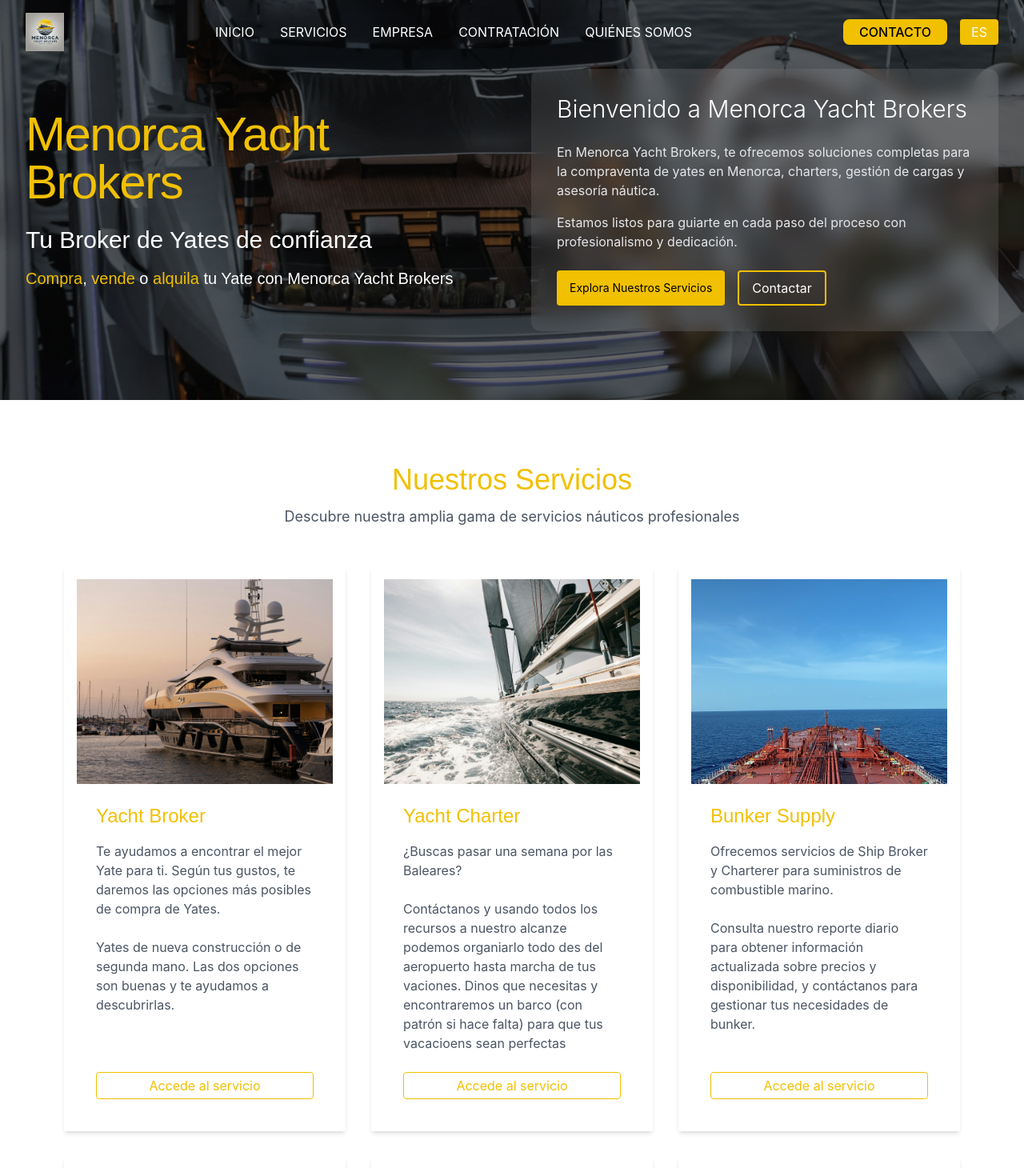
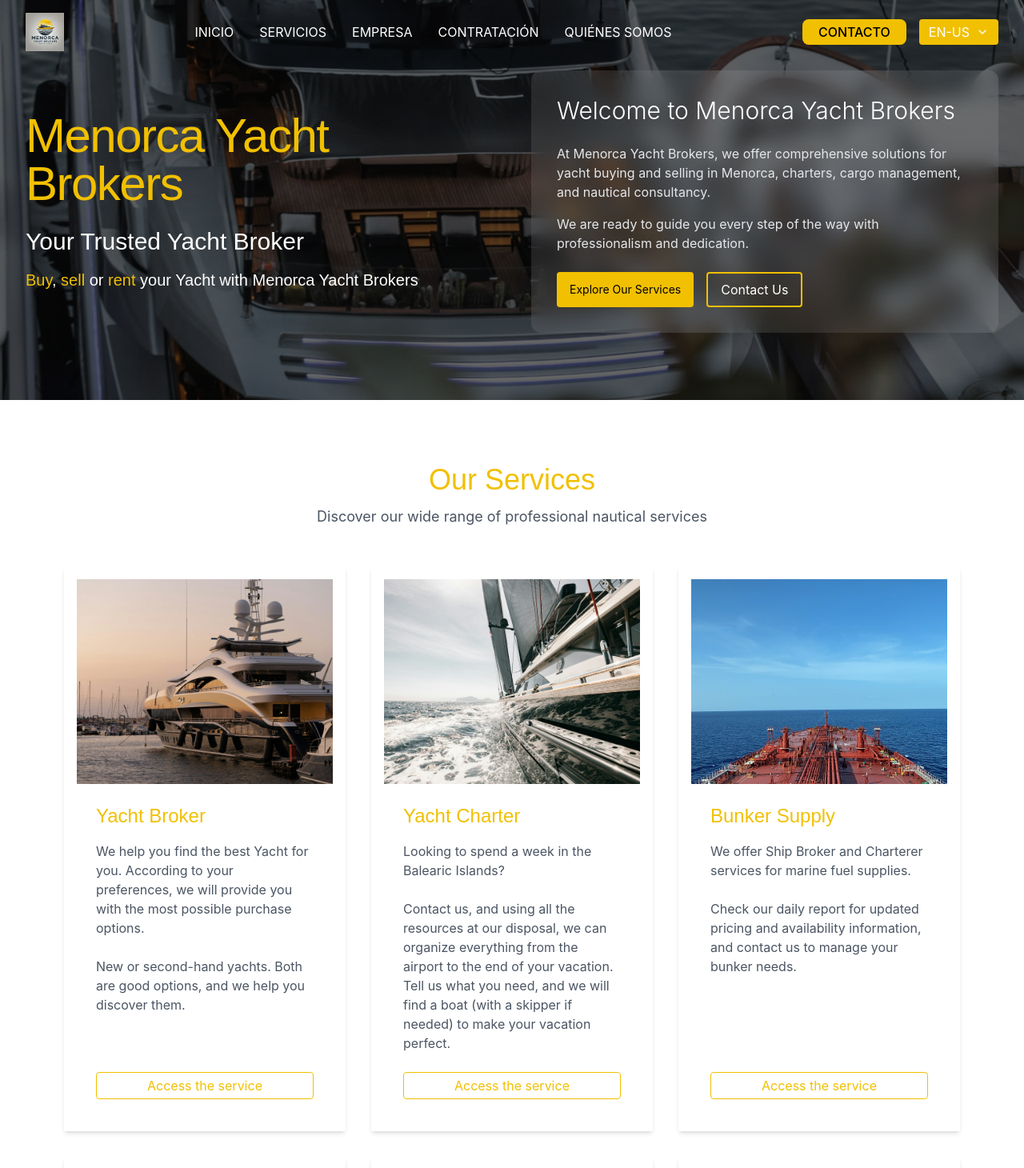
Before and after one commit to davidfreixes/myb, a Next.js app: page / in a window 1280 px wide. Shown: the top 1460 px of the page at 80% size. Built offline with nearby package versions, Linux system fonts and the light colour scheme.

Commit message:
feat: implement Internationalization (i18n)

```diff
--- a/client/home/components/hero.tsx
+++ b/client/home/components/hero.tsx
@@ -3,8 +3,21 @@
 import { motion } from "framer-motion";
 import Image from "next/image";
 import Link from "next/link";
+import { useEffect, useState } from "react";
+import { Trans, useTranslation } from "react-i18next";
+
 
 export default function Hero() {
+  const { t } = useTranslation();
+
+  const [isLoaded, setIsLoaded] = useState(false);
+
+  useEffect(() => {
+    setIsLoaded(true); // Aseguramos que i18next esté cargado
+  }, []);
+  if (!isLoaded) return null;
+
+
   const scrollToServices = () => {
     // Navegar a la sección de servicios
     const servicesSection = document.getElementById("services-section");
@@ -12,8 +25,9 @@
       servicesSection.scrollIntoView({ behavior: "smooth" });
     }
   };
+
   return (
-    <div className="relative min-h-[600px] md:min-h-[500px] w-full">
+    <div className="relative h-[100vh] md:h-[500px] w-full">
       {/* Background Image with Overlay */}
       <div className="absolute inset-0">
         <Image
@@ -28,8 +42,8 @@
 
       {/* Content */}
       <div className="relative z-10 mx-auto max-w-8xl px-4 sm:px-6 lg:px-8">
-        <div className="flex min-h-[600px] md:min-h-[500px] flex-col justify-center py-8 md:py-12">
-          <div className="grid md:grid-cols-2 gap-8 md:gap-12">
+        <div className="flex h-[100vh] md:h-[500px] flex-col py-8 md:py-12">
+          <div className="grid md:grid-cols-2 gap-20 md:gap-12 mt-10">
             {/* Left Column */}
             <motion.div
               initial={{ opacity: 0, y: 20 }}
@@ -37,18 +51,20 @@
               transition={{ duration: 0.8 }}
               className="flex flex-col justify-center space-y-4 md:space-y-6 text-white order-1 pt-16 md:pt-0"
             >
-              <h1 className="font-montserrat text-3xl sm:text-4xl md:text-5xl lg:text-6xl font-medium tracking-tight text-primary">
+              <h1 className="font-montserrat text-4xl md:text-5xl lg:text-6xl font-medium tracking-tight text-primary">
                 Menorca Yacht Brokers
               </h1>
               <div className="space-y-2 md:space-y-4">
-                <h2 className="text-xl sm:text-2xl md:text-3xl font-montserrat text-white">
-                  Tu Broker de Yates de confianza
+                <h2 className="text-2xl md:text-3xl font-montserrat text-white">
+                  {t("mainPage.hero.subtitle.part1")}
                 </h2>
-                <h2 className="font-montserrat sm:text-lg md:text-xl text-white">
-                  <span className="text-primary">Compra</span>,
-                  <span className="text-primary"> vende</span> o
-                  <span className="text-primary"> alquila</span> tu Yate con
-                  Menorca Yacht Brokers{" "}
+                <h2 className="font-montserrat text-lg md:text-xl text-white">
+                  <Trans i18nKey="mainPage.hero.subtitle.part2">
+                    <span className="text-primary">Compra</span>,
+                    <span className="text-primary"> vende</span> o
+                    <span className="text-primary"> alquila</span> tu Yate con
+                    Menorca Yacht Brokers
+                  </Trans>
                 </h2>
               </div>
             </motion.div>
@@ -61,18 +77,15 @@
               className="flex flex-col justify-center bg-white/10 backdrop-blur-md rounded-xl p-4 md:p-6 lg:p-8 text-white order-2"
             >
               <div className="space-y-4 md:space-y-6">
-                <h2 className="text-xl sm:text-2xl md:text-3xl font-light text-white">
-                  Bienvenido a Menorca Yacht Brokers
+                <h2 className="text-3xl font-light text-white">
+                  {t("mainPage.hero.title")}
                 </h2>
                 <div className="space-y-3 md:space-y-4 text-gray-200">
-                  <p className="text-sm md:text-base">
-                    En Menorca Yacht Brokers, te ofrecemos soluciones completas
-                    para la compraventa de yates en Menorca, charters, gestión
-                    de cargas y asesoría náutica.
+                  <p className="text-md md:text-base">
+                    {t("mainPage.hero.description.part1")}
                   </p>
-                  <p className="text-sm md:text-base">
-                    Estamos listos para guiarte en cada paso del proceso con
-                    profesionalismo y dedicación.
+                  <p className="text-md md:text-base">
+                    {t("mainPage.hero.description.part2")}
                   </p>
                 </div>
                 <div className="mt-6 md:mt-8 flex flex-col sm:flex-row gap-3 md:gap-4">
@@ -81,7 +94,7 @@
                     onClick={scrollToServices}
                     className="w-full rounded sm:w-auto bg-primary hover:bg-primary/75 text-black font-normal text-sm md:text-md py-2 px-4"
                   >
-                    Explora Nuestros Servicios
+                    {t("mainPage.hero.buttons.explore_services")}
                   </Button>
                   <Button
                     component={Link}
@@ -89,7 +102,7 @@
                     unstyled
                     className="w-full text-center rounded sm:w-auto border-primary border-2 z-10 text-white hover:bg-white/10 hover:border-primary hover:text-primary text-sm md:text-base py-2 px-4"
                   >
-                    Contactar
+                    {t("mainPage.hero.buttons.contact_us")}
                   </Button>
                 </div>
               </div>
--- a/client/home/components/services-section.tsx
+++ b/client/home/components/services-section.tsx
@@ -4,18 +4,20 @@
 import Image from "next/image";
 import Link from "next/link";
 import { useRef } from "react";
+import { useTranslation } from "react-i18next";
+
+export default function ServicesSection() {
+  const { t } = useTranslation();
 
   const services = [
     {
       title: "Yacht Broker",
       description: (
         <>
-        Te ayudamos a encontrar el mejor Yate para ti. Según tus gustos, te
-        daremos las opciones más posibles de compra de Yates.
+          {t("servicesSection.services.0.description.parte1")}
           <br />
           <br />
-        Yates de nueva construcción o de segunda mano. Las dos opciones son
-        buenas y te ayudamos a descubrirlas.
+          {t("servicesSection.services.0.description.parte2")}
         </>
       ),
       image: "/img/yacht-broker.jpg",
@@ -25,13 +27,10 @@
       title: "Yacht Charter",
       description: (
         <>
-        ¿Buscas pasar una semana por las Baleares?
+          {t("servicesSection.services.1.description.parte1")}
           <br />
           <br />
-        Contáctanos y usando todos los recursos a nuestro alcanze podemos
-        organiarlo todo des del aeropuerto hasta marcha de tus vaciones. Dinos
-        que necesitas y encontraremos un barco (con patrón si hace falta) para
-        que tus vacacioens sean perfectas
+          {t("servicesSection.services.1.description.parte2")}
         </>
       ),
       image: "/img/yacht-charter.jpg",
@@ -41,57 +40,45 @@
       title: "Bunker Supply",
       description: (
         <>
-        Ofrecemos servicios de Ship Broker y Charterer para suministros de
-        combustible marino.
+          {t("servicesSection.services.2.description.parte1")}
           <br />
           <br />
-        Consulta nuestro reporte diario para obtener información actualizada
-        sobre precios y disponibilidad, y contáctanos para gestionar tus
-        necesidades de bunker.
+          {t("servicesSection.services.2.description.parte2")}
         </>
       ),
       image: "/img/ship-broker.jpg",
       link: `${NAVIGATION_LINKS.BUNKER_SUPPLY}`,
     },
     {
-    title: "Inspecciones y Tasaciones de Yates",
-    description: (
-      <>
-        Realizamos inspecciones de Yates previas a Ports State Control, ventas o
-        pruebas de mar. También realizamos tasaciones previas a compraventas
-        para asegurar el valor de la embarcación o buque.
-      </>
-    ),
+      title: t("servicesSection.services.3.title"),
+      description: t("servicesSection.services.3.description"),
       image: "/img/inspections.jpg",
       link: `${NAVIGATION_LINKS.INSPECCIONES}`,
     },
     {
-    title: "Gestión de Carga y Logística",
-    description:
-      "En fusión con On Line Traders & Shipping, gestionamos cargas con las empresas de la isla con el fin de ayudar y optimizar los procesos.",
+      title: t("servicesSection.services.4.title"),
+      description: t("servicesSection.services.4.description"),
       image: "/img/logistics.jpg",
       link: `${NAVIGATION_LINKS.LOGÍSTICA}`,
     },
     {
-    title: "Asesoría Náutica",
-    description:
-      "Gestión de documentación, matriculaciones o dudas. Nuestros asesores estan aquí para ayudar cualquier duda o gestión del sector.",
+      title: t("servicesSection.services.5.title"),
+      description: t("servicesSection.services.5.description"),
       image: "/img/nautical-consulting.jpg",
       link: `${NAVIGATION_LINKS.ASESORIA_NAUTICA}`,
     },
-
     {
-    title: "Servicios de Valor Añadido",
-    description:
-      "A parte de todos los servicios, podemos añadir recogidas en el aeropuerto o aerodrómo, en el puerto o desplazamientos. También excursiones, visitas sofisticadas o rutas por la isla segun el gusto del cliente.",
+      title: t("servicesSection.services.6.title"),
+      description: t("servicesSection.services.6.description"),
       image: "/img/value-added-services.jpg",
       link: `${NAVIGATION_LINKS.VALOR_AÑADIDO}`,
     },
   ];
 
-export default function ServicesSection() {
   const refs = services.map(() => useRef(null));
   const inViewStates = refs.map((ref) => useInView(ref, { amount: 0.3 }));
+
+
 
   return (
     <section id="services-section" className="py-12 sm:py-16 md:py-20 bg-white">
@@ -103,10 +90,10 @@
           className="text-center mb-8 sm:mb-12 md:mb-12"
         >
           <h2 className="text-2xl sm:text-3xl md:text-4xl font-montserrat font-medium text-primary mb-3 sm:mb-3">
-            Nuestros Servicios
+            {t("servicesSection.header.title")}
           </h2>
           <p className="text-gray-600 text-sm sm:text-base md:text-lg max-w-2xl mx-auto px-4">
-            Descubre nuestra amplia gama de servicios náuticos profesionales
+            {t("servicesSection.header.description")}
           </p>
         </motion.div>
 
@@ -146,7 +133,7 @@
                       className="border-primary border-[1px] rounded text-primary hover:bg-primary hover:text-white p-1 text-sm sm:text-base w-full sm:w-auto md:w-auto"
                       onClick={(e) => e.stopPropagation()}
                     >
-                      Accede al servicio
+                      {t("servicesSection.button")}
                     </Button>
                   </div>
                 </Card>
--- a/client/layout/components/header.tsx
+++ b/client/layout/components/header.tsx
@@ -1,8 +1,10 @@
+import i18n from "@/utils/i18n";
 import { NAVIGATION_LINKS } from "@/utils/navigation";
 import { Button, Menu, Text } from "@mantine/core";
 import {
   Anchor,
   Building,
+  ChevronDown,
   Database,
   FileText,
   MenuIcon,
@@ -13,11 +15,11 @@
   Ship,
   ShipWheel,
   Truck,
-  X
+  X,
 } from "lucide-react";
 import Image from "next/image";
 import Link from "next/link";
-import { useState } from "react";
+import { useEffect, useState } from "react";
 
 interface NavItem {
   label: string;
@@ -125,7 +127,7 @@
   },
   {
     label: "QUIÉNES SOMOS",
-    href: `${NAVIGATION_LINKS.QUIENES_SOMOS }`,
+    href: `${NAVIGATION_LINKS.QUIENES_SOMOS}`,
     width: "300",
   },
 ];
@@ -138,6 +140,19 @@
 export const Header = ({ sticky, isTransparent = false }: HeaderProps) => {
   const [isMobileMenuOpen, setIsMobileMenuOpen] = useState(false);
   const [activeMenu, setActiveMenu] = useState<string | null>(null);
+
+  const [language, setLanguage] = useState<string | null>(null);
+
+  useEffect(() => {
+    // Determina el idioma en el cliente (SSR no tiene esta información)
+    setLanguage(i18n.language || "es");
+  }, []);
+
+  if (!language) return null; // Evita renderizar en el servidor
+  const handleChangeLanguage = (lng: string) => {
+    i18n.changeLanguage(lng);
+    setLanguage(lng)
+  };
 
   return (
     <header
@@ -246,12 +261,27 @@
             </Button>
 
             {/* Language Selector */}
-            <Button
-              unstyled
-              className="bg-primary hover:bg-primary/90 text-white min-w-[48px] rounded p-1"
-            >
-              ES
-            </Button>
+            <Menu>
+              <Menu.Target>
+                <Button
+                  unstyled
+                  className="bg-primary hover:bg-primary/90 text-white min-w-[48px] rounded p-1"
+                >
+                  <div className="flex gap-2 px-2 items-center">
+                    <span>{i18n.language.toUpperCase()}</span>
+                    <ChevronDown size={16} />
+                  </div>
+                </Button>
+              </Menu.Target>
+              <Menu.Dropdown>
+                <Menu.Item onClick={() => handleChangeLanguage("es")}>
+                  Español
+                </Menu.Item>
+                <Menu.Item onClick={() => handleChangeLanguage("en")}>
+                  English
+                </Menu.Item>
+              </Menu.Dropdown>
+            </Menu>
 
             {/* Mobile menu button */}
             <Button
--- a/package.json
+++ b/package.json
@@ -13,10 +13,13 @@
     "@mantine/core": "^7.15.2",
     "@mantine/hooks": "^7.15.2",
     "framer-motion": "^11.15.0",
+    "i18next": "^24.2.2",
+    "i18next-browser-languagedetector": "^8.0.2",
     "lucide-react": "^0.469.0",
     "next": "15.1.3",
     "react": "^19.0.0",
-    "react-dom": "^19.0.0"
+    "react-dom": "^19.0.0",
+    "react-i18next": "^15.4.0"
   },
   "devDependencies": {
     "@eslint/eslintrc": "^3",
--- a/pages/_app.tsx
+++ b/pages/_app.tsx
@@ -2,12 +2,16 @@
 import { MantineProvider } from "@mantine/core";
 import "@mantine/core/styles.css";
 import type { AppProps } from "next/app";
-
+import { I18nextProvider } from "react-i18next";
+import "../utils/i18n";
+import i18n from "../utils/i18n";
 
 export default function App({ Component, pageProps }: AppProps) {
   return (
     <MantineProvider>
-      <Component {...pageProps} />
+      <I18nextProvider i18n={i18n}>
+        <Component {...pageProps} />
+      </I18nextProvider>
     </MantineProvider>
   );
 }
--- /dev/null
+++ b/utils/i18n/index.ts
@@ -0,0 +1,37 @@
+import i18n from "i18next";
+import detector from "i18next-browser-languagedetector";
+import { initReactI18next } from "react-i18next";
+
+import enLang from "./locales/en/en.json";
+import esLang from "./locales/es/es.json";
+
+// the translations
+// (tip move them in a JSON file and import them,
+// or even better, manage them separated from your code: https://react.i18next.com/guides/multiple-translation-files)
+const resources = {
+  es: {
+    translation: esLang,
+  },
+  en: {
+    translation: enLang,
+  },
+};
+
+i18n
+  .use(detector)
+  .use(initReactI18next) // passes i18n down to react-i18next
+  .init({
+    resources,
+    // lng: "es", // language to use, more information here: https://www.i18next.com/overview/configuration-options#languages-namespaces-resources
+    // you can use the i18n.changeLanguage function to change the language manually: https://www.i18next.com/overview/api#changelanguage
+    // if you're using a language detector, do not define the lng option
+    fallbackLng: "es", // use en if detected lng is not available
+    // keySeparator: false, // we do not use keys in form messages.welcome
+
+    interpolation: {
+      escapeValue: false, // react already safes from xss
+    },
+
+  });
+
+export default i18n;
--- /dev/null
+++ b/utils/i18n/locales/en/en.json
@@ -0,0 +1,65 @@
+{
+  "mainPage": {
+    "hero": {
+      "title": "Welcome to Menorca Yacht Brokers",
+      "subtitle": {
+        "part1": "Your Trusted Yacht Broker",
+        "part2": "<2>Buy</2>, <2> sell</2> or <2> rent</2> your Yacht with Menorca Yacht Brokers"
+      },
+      "description": {
+        "part1": "At Menorca Yacht Brokers, we offer comprehensive solutions for yacht buying and selling in Menorca, charters, cargo management, and nautical consultancy.",
+        "part2": "We are ready to guide you every step of the way with professionalism and dedication."
+      },
+      "buttons": {
+        "explore_services": "Explore Our Services",
+        "contact_us": "Contact Us"
+      }
+    }
+  },
+  "servicesSection": {
+    "header": {
+      "title": "Our Services",
+      "description": "Discover our wide range of professional nautical services"
+    },
+    "services": [
+      {
+        "title": "Yacht Broker",
+        "description": {
+          "parte1": "We help you find the best Yacht for you. According to your preferences, we will provide you with the most possible purchase options.",
+          "parte2": "New or second-hand yachts. Both are good options, and we help you discover them."
+        }
+      },
+      {
+        "title": "Yacht Charter",
+        "description": {
+          "parte1": "Looking to spend a week in the Balearic Islands?",
+          "parte2": "Contact us, and using all the resources at our disposal, we can organize everything from the airport to the end of your vacation. Tell us what you need, and we will find a boat (with a skipper if needed) to make your vacation perfect."
+        }
+      },
+      {
+        "title": "Bunker Supply",
+        "description": {
+          "parte1": "We offer Ship Broker and Charterer services for marine fuel supplies.",
+          "parte2": "Check our daily report for updated pricing and availability information, and contact us to manage your bunker needs."
+        }
+      },
+      {
+        "title": "Yacht Inspections and Valuations",
+        "description": "We conduct pre-Port State Control, sale, or sea trial inspections. We also provide valuations before sales and purchases to ensure the value of the boat or vessel."
+      },
+      {
+        "title": "Cargo Management and Logistics",
+        "description": "In collaboration with On Line Traders & Shipping, we manage cargo with local companies to help optimize processes."
+      },
+      {
+        "title": "Nautical Consulting",
+        "description": "Documentation management, registrations, or inquiries. Our consultants are here to help with any doubts or needs in the sector."
+      },
+      {
+        "title": "Value-Added Services",
+        "description": "In addition to all the services, we can include pickups at the airport or aerodrome, port transportation, and transfers. We also organize excursions, sophisticated visits, or island tours tailored to the client’s taste."
+      }
+    ],
+    "button": "Access the service"
+  }
+}
--- /dev/null
+++ b/utils/i18n/locales/es/es.json
@@ -0,0 +1,65 @@
+{
+  "mainPage": {
+    "hero": {
+      "title": "Bienvenido a Menorca Yacht Brokers",
+      "subtitle": {
+        "part1": "Tu Broker de Yates de confianza",
+        "part2": "<2>Compra</2>, <2> vende</2> o <2> alquila</2> tu Yate con Menorca Yacht Brokers"
+      },
+      "description": {
+        "part1": "En Menorca Yacht Brokers, te ofrecemos soluciones completas para la compraventa de yates en Menorca, charters, gestión de cargas y asesoría náutica.",
+        "part2": "Estamos listos para guiarte en cada paso del proceso con profesionalismo y dedicación."
+      },
+      "buttons": {
+        "explore_services": "Explora Nuestros Servicios",
+        "contact_us": "Contactar"
+      }
+    }
+  },
+  "servicesSection": {
+    "header": {
+      "title": "Nuestros Servicios",
+      "description": "Descubre nuestra amplia gama de servicios náuticos profesionales"
+    },
+    "services": [
+      {
+        "title": "Yacht Broker",
+        "description": {
+          "parte1": "Te ayudamos a encontrar el mejor Yate para ti. Según tus gustos, te daremos las opciones más posibles de compra de Yates.",
+          "parte2": "Yates de nueva construcción o de segunda mano. Las dos opciones son buenas y te ayudamos a descubrirlas."
+        }
+      },
+      {
+        "title": "Yacht Charter",
+        "description": {
+          "parte1": "¿Buscas pasar una semana por las Baleares?",
+          "parte2": "Contáctanos y usando todos los recursos a nuestro alcanze podemos organiarlo todo desde el aeropuerto hasta la marcha de tus vacaciones. Dinos qué necesitas y encontraremos un barco (con patrón si hace falta) para que tus vacaciones sean perfectas."
+        }
+      },
+      {
+        "title": "Bunker Supply",
+        "description": {
+          "parte1": "Ofrecemos servicios de Ship Broker y Charterer para suministros de combustible marino.",
+          "parte2": "Consulta nuestro reporte diario para obtener información actualizada sobre precios y disponibilidad, y contáctanos para gestionar tus necesidades de bunker."
+        }
+      },
+      {
+        "title": "Inspecciones y Tasaciones de Yates",
+        "description": "Realizamos inspecciones de Yates previas a Ports State Control, ventas o pruebas de mar. También realizamos tasaciones previas a compraventas para asegurar el valor de la embarcación o buque."
+      },
+      {
+        "title": "Gestión de Carga y Logística",
+        "description": "En fusión con On Line Traders & Shipping, gestionamos cargas con las empresas de la isla con el fin de ayudar y optimizar los procesos."
+      },
+      {
+        "title": "Asesoría Náutica",
+        "description": "Gestión de documentación, matriculaciones o dudas. Nuestros asesores están aquí para ayudar cualquier duda o gestión del sector."
+      },
+      {
+        "title": "Servicios de Valor Añadido",
+        "description": "A parte de todos los servicios, podemos añadir recogidas en el aeropuerto o aeródromo, en el puerto o desplazamientos. También excursiones, visitas sofisticadas o rutas por la isla según el gusto del cliente."
+      }
+    ],
+    "button": "Accede al servicio"
+  }
+}
```
Also changed, not shown: 1 other file (tests, documents, lock files or other folders). Lines whose indentation alone changed are shown as unchanged.
